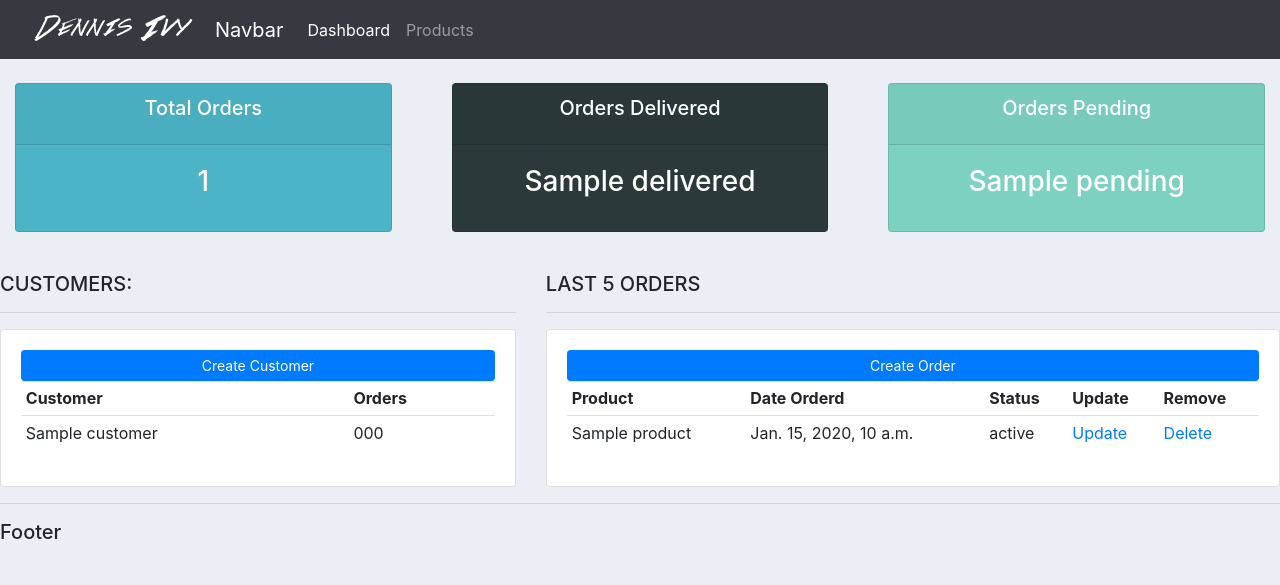
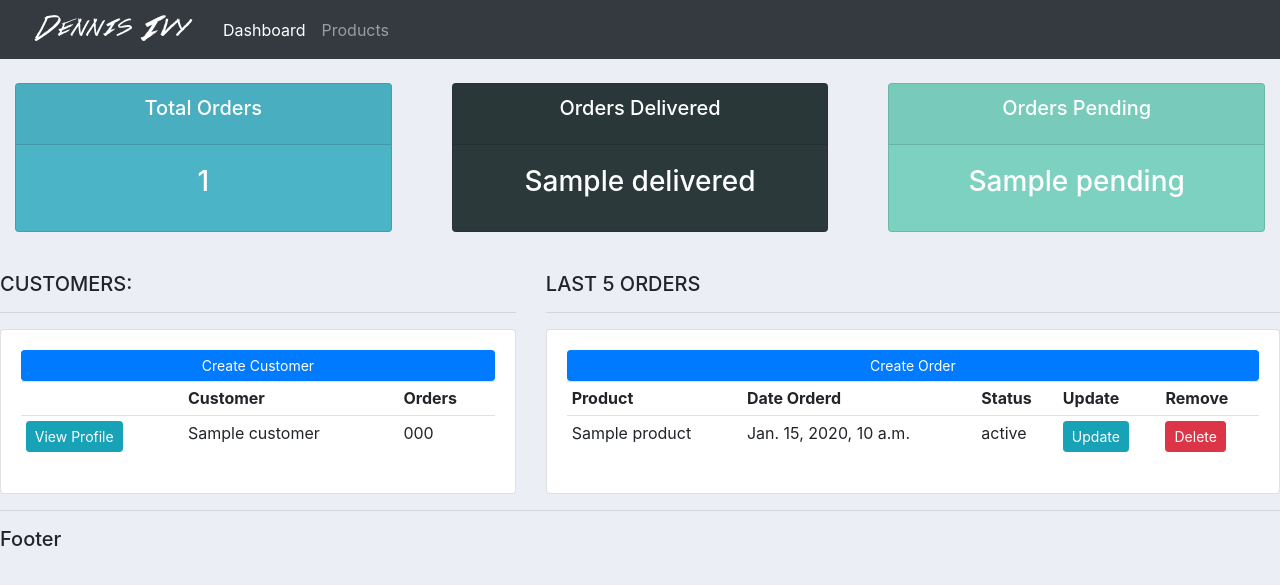
Before and after one commit to Hassanalihazaraa/customer-management-plateform, a Django app: template account/templates/account/dashboard.html in a window 1280 px wide. Shown: the top 585 px of the page. Run offline with Django 3.2, Linux system fonts and the light colour scheme; the template is opened without the code that fills it: most values are stand-ins (such as "Sample title", 1, 10 or a date in 2020).

Commit message:
styled with bootstrap

```diff
--- a/account/templates/account/dashboard.html
+++ b/account/templates/account/dashboard.html
@@ -14,11 +14,13 @@
                 <a class="btn btn-primary  btn-sm btn-block" href="">Create Customer</a>
                 <table class="table table-sm">
                     <tr>
+                        <th></th>
                         <th>Customer</th>
                         <th>Orders</th>
                     </tr>
                     {% for customer in customers %}
                         <tr>
+                            <td><a class="btn btn-sm btn-info" href="{% url 'customer' customer.id %}">View Profile</a></td>
                             <td>{{customer.name}}</td>
                             <td>{{customer.phone}}</td>
                         </tr>
@@ -45,8 +47,8 @@
                             <td>{{order.product}}</td>
                             <td>{{order.date_created}}</td>
                             <td>{{order.status}}</td>
-                            <td><a href="#">Update</a></td>
-                            <td><a href="#">Delete</a></td>
+                            <td><a class="btn btn-sm btn-info" href="#">Update</a></td>
+                            <td><a class="btn btn-sm btn-danger" href="#">Delete</a></td>
                         </tr>
                     {% endfor %}
                 </table>
--- a/account/templates/account/navbar.html
+++ b/account/templates/account/navbar.html
@@ -1,18 +1,17 @@
 {% load static %}
 
 <nav class="navbar navbar-expand-lg navbar-dark bg-dark">
-<img src="{% static 'images/logo.png' %}" alt="">
-  <a class="navbar-brand" href="#">Navbar</a>
+  <a href="{% url 'home' %}"><img src="{% static 'images/logo.png' %}" alt=""></a>
   <button class="navbar-toggler" type="button" data-toggle="collapse" data-target="#navbarNav" aria-controls="navbarNav" aria-expanded="false" aria-label="Toggle navigation">
     <span class="navbar-toggler-icon"></span>
   </button>
   <div class="collapse navbar-collapse" id="navbarNav">
     <ul class="navbar-nav">
       <li class="nav-item active">
-        <a class="nav-link" href="#">Dashboard</a>
+        <a class="nav-link" href="{% url 'home' %}">Dashboard</a>
       </li>
       <li class="nav-item">
-        <a class="nav-link" href="#">Products</a>
+        <a class="nav-link" href="{% url 'products' %}">Products</a>
       </li>
     </ul>
   </div>
--- a/account/urls.py
+++ b/account/urls.py
@@ -4,5 +4,5 @@ from . import views
 urlpatterns = [
     path('', views.home, name='home'),
     path('products/', views.products, name='products'),
-    path('customers/<str:pk>/', views.customers, name='customers'),
+    path('customers/<str:pk>/', views.customers, name='customer'),
 ]
```
